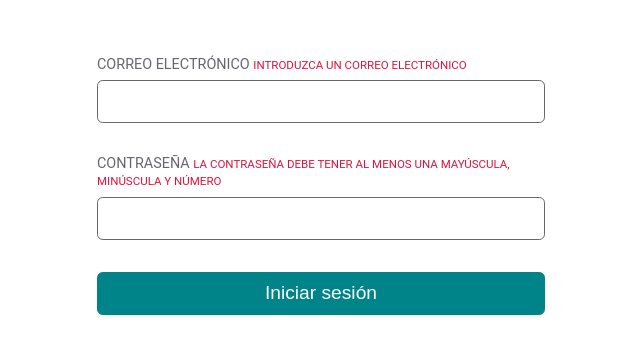
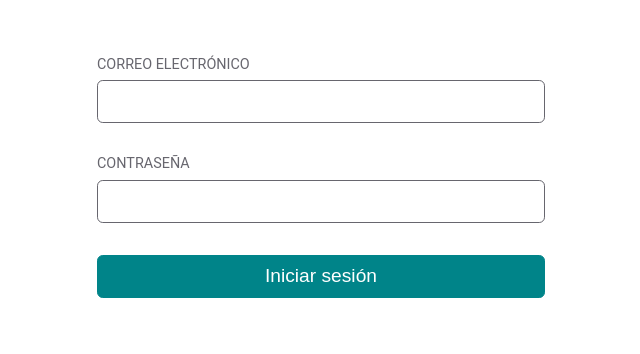
Before and after one commit to pedrocore73/practica02_04, an Angular app: page / in a window 1280 px wide. Shown: the top 354 px of the page, without its empty margins (319-959 px from the left). Built offline with nearby package versions, Linux system fonts and the light colour scheme.

Commit message:
guards de rutas

```diff
--- /dev/null
+++ b/src/app/auth.guard.ts
@@ -0,0 +1,41 @@
+import { Injectable } from '@angular/core';
+import { CanActivate, ActivatedRouteSnapshot, RouterStateSnapshot, UrlTree, Router } from '@angular/router';
+import { Observable, Subscription } from 'rxjs';
+import { RbacService } from './servicios/rbac.service';
+
+@Injectable({
+  providedIn: 'root'
+})
+
+export class AuthGuard implements CanActivate {
+
+  isPermisos = false;
+  subscripPermisos: Subscription;
+
+  constructor(private rbacService: RbacService,
+              private route: Router) {
+      this.subscripPermisos = this.rbacService.isPermisosIn
+                                      .subscribe((data:any)=>{
+                                        if(data.permisos) {
+                                          this.isPermisos = true;
+                                        } else {
+                                          this.isPermisos = false;
+                                        }
+                                      }, (error:any)=>{
+                                        console.log(error);
+                                      })
+  }
+
+  canActivate(
+    next: ActivatedRouteSnapshot,
+    state: RouterStateSnapshot): Observable<boolean | UrlTree> | Promise<boolean | UrlTree> | boolean | UrlTree {
+
+    if (this.isPermisos) {
+      return true;
+    } else {
+      this.route.navigate(['/']);
+    }
+
+  }
+
+}
--- a/src/app/login/login.component.html
+++ b/src/app/login/login.component.html
@@ -3,7 +3,10 @@
         <div class="col-100">
             <label for="email">
                 Correo electrónico
-                <span class="invalid" *ngIf="formLogin.controls.email.invalid">
+                <span class="m-l-small" *ngIf="formLogin.controls.email.valid && validacion">
+                    <img src="assets/check-circle.svg">
+                </span>
+                <span class="invalid" *ngIf="formLogin.controls.email.invalid && validacion">
                     Introduzca un correo electrónico
                 </span>
             </label>
@@ -18,7 +21,10 @@
         <div class="col-100">
             <label for="password">
                 Contraseña
-                <span class="invalid" *ngIf="formLogin.controls.password.invalid">
+                <span class="m-l-small" *ngIf="formLogin.controls.password.valid && validacion">
+                    <img src="assets/check-circle.svg">
+                </span>
+                <span class="invalid" *ngIf="formLogin.controls.password.invalid && validacion">
                     La contraseña debe tener al menos una mayúscula, minúscula y número
                 </span>
             </label>
@@ -26,8 +32,18 @@
         </div>
     </div>
     <div class="fila">
+        <!-- Solución con botón deshabilitado
         <div class="col-100 button">
-            <button [ngClass]="{'wait': esperando}">
+            <button [ngClass]="{'wait': esperando}" [disabled]="formLogin.invalid">
+                <span *ngIf="!esperando">Iniciar sesión</span>
+                <span *ngIf="esperando"><img class="spinner" src="assets/refresh-cw.svg" alt=""></span>
+            </button>
+        </div> -->
+        <div class="col-100 button">
+            <button type="button" *ngIf="formLogin.invalid" (click)="showValidacion()">
+                Iniciar sesión
+            </button>
+            <button type="submit" [ngClass]="{'wait': esperando}" *ngIf="formLogin.valid">
                 <span *ngIf="!esperando">Iniciar sesión</span>
                 <span *ngIf="esperando"><img class="spinner" src="assets/refresh-cw.svg" alt=""></span>
             </button>
--- a/src/app/login/login.component.ts
+++ b/src/app/login/login.component.ts
@@ -13,6 +13,7 @@ export class LoginComponent implements OnInit {
   formLogin: FormGroup;
   mensaje: string;
   esperando = false;
+  validacion = false;
 
   constructor(private ff: FormBuilder,
               private rbacService: RbacService,
@@ -41,4 +42,8 @@ export class LoginComponent implements OnInit {
             })
   }
 
+  showValidacion() {
+    this.validacion = true;
+  }
+
 }
```
Also changed, not shown: src/app/app-routing.module.ts (+6 -4 lines), src/assets/check-circle.svg (added), 1 other file (tests, documents, lock files or other folders).
